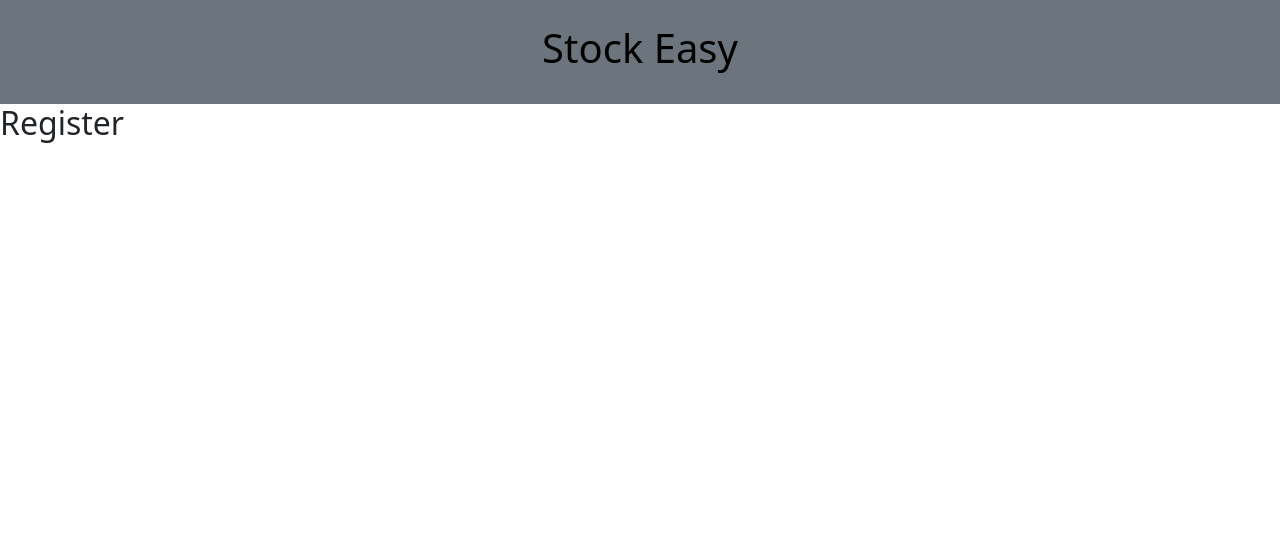
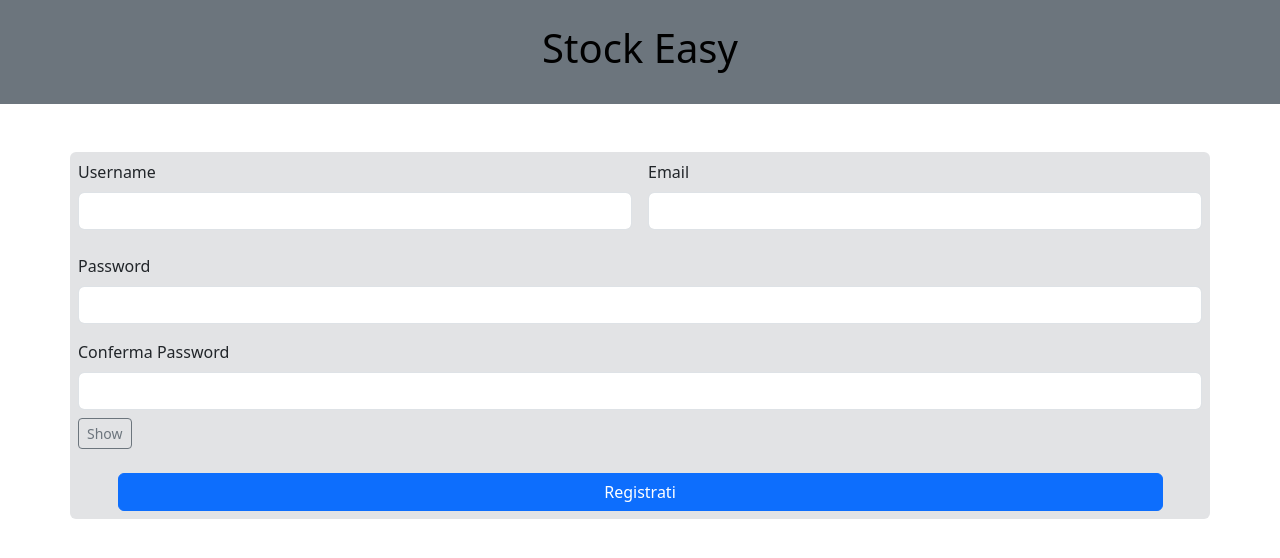
Before and after one commit to feffe17/Magazzino_front, a React (Vite) app: page /register in a window 1280 px wide. Shown: the top 558 px of the page. Built offline with nearby package versions, Linux system fonts and the light colour scheme.

Commit message:
[WIP] complete register page

```diff
--- a/src/pages/Register.jsx
+++ b/src/pages/Register.jsx
@@ -1,13 +1,80 @@
 import { NavLink } from "react-router-dom";
+import { useState } from "react";
 
 export default function Register() {
+    const [showPassword, setShowPassword] = useState(false);
+    const [password, setPassword] = useState("");
+    const [confirmPassword, setConfirmPassword] = useState("");
+    const [error, setError] = useState("");
+
+    const togglePasswordVisibility = () => {
+        setShowPassword((prevState) => !prevState);
+    };
+
+    const handleSubmit = (e) => {
+        e.preventDefault(); // Previene il comportamento predefinito del form
+        if (password !== confirmPassword) {
+            setError("Le password non corrispondono.");
+        } else {
+            setError("");
+            // Logica per registrare l'utente
+            console.log("Form inviato con successo!");
+        }
+    };
+
     return (
         <>
             <main>
-                <h2>Register</h2>
-
+                <div className="login-form container bg-secondary-subtle mt-5 p-2 rounded">
+                    <form className="login-form row g-3" onSubmit={handleSubmit}>
+                        <div className="mb-2 col-md-6">
+                            <label htmlFor="username" className="form-label">Username</label>
+                            <input type="text" className="form-control" id="username" />
+                        </div>
+                        <div className="mb-2 col-md-6">
+                            <label htmlFor="email" className="form-label">Email</label>
+                            <input type="email" className="form-control" id="email" />
+                        </div>
+                        <div className="col-12">
+                            <label htmlFor="password" className="form-label">Password</label>
+                            <input
+                                type={showPassword ? "text" : "password"}
+                                className="form-control"
+                                id="password"
+                                value={password}
+                                onChange={(e) => setPassword(e.target.value)}
+                            />
+                        </div>
+                        <div className="mb-2 col-12">
+                            <label htmlFor="confirmPassword" className="form-label">Conferma Password</label>
+                            <input
+                                type={showPassword ? "text" : "password"}
+                                className="form-control"
+                                id="confirmPassword"
+                                value={confirmPassword}
+                                onChange={(e) => setConfirmPassword(e.target.value)}
+                            />
+                            <div className="col-12 mt-2 d-flex justify-content-between">
+                                <button
+                                    type="button"
+                                    className="btn btn-sm btn-outline-secondary"
+                                    onClick={togglePasswordVisibility}
+                                >
+                                    {showPassword ? "Hide" : "Show"}
+                                </button>
+                            </div>
+                        </div>
+                        {error && (
+                            <div className="col-12 text-danger text-center">
+                                {error}
+                            </div>
+                        )}
+                        <button type="submit" className="btn btn-primary col-11 mx-auto">
+                            Registrati
+                        </button>
+                    </form>
+                </div>
             </main>
-
         </>
-    )
+    );
 }
```
